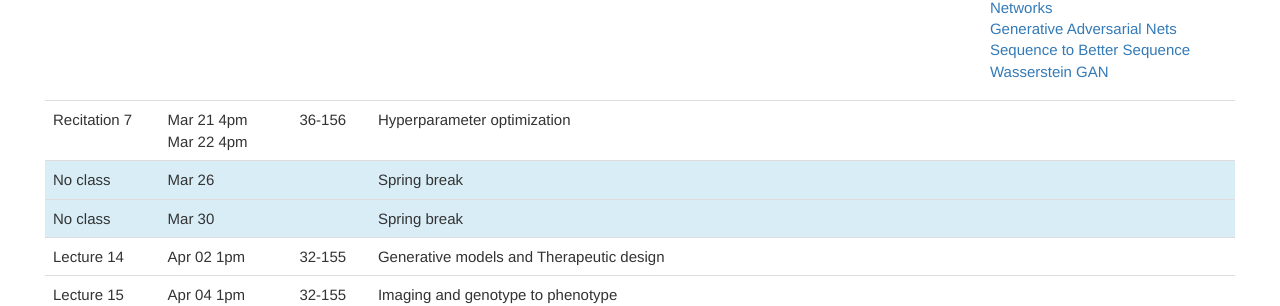
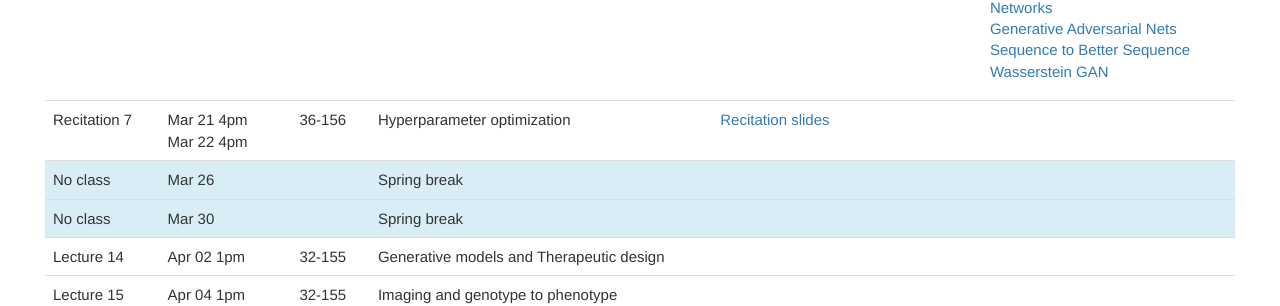
Before and after one commit to mit6874/mit6874.github.io, a Jekyll site: the page built from index.html, in a window 1280 px wide and 900 px high, scrolled down 2470 px. Shown: the part 149-455 px from the top of the window. Built offline with Jekyll 4.4.1, drawn with Linux system fonts in a browser that asks for light colours; nearby versions of some CDN libraries.

Commit message:
Add recitation slides

```diff
--- a/index.html
+++ b/index.html
@@ -357,7 +357,11 @@
             <td>Mar 21 4pm<br />Mar 22 4pm</td>
             <td>36-156</td>
             <td>Hyperparameter optimization</td>
-            <td></td>
+            <td>
+                <ul>
+                    <li><a href="../assets/recitations/recitation7-2019.pdf">Recitation slides</a></li>
+                </ul>
+            </td>
             <td></td>
         </tr>
         <tr class="info">
```
Also changed, not shown: 1 other file.
